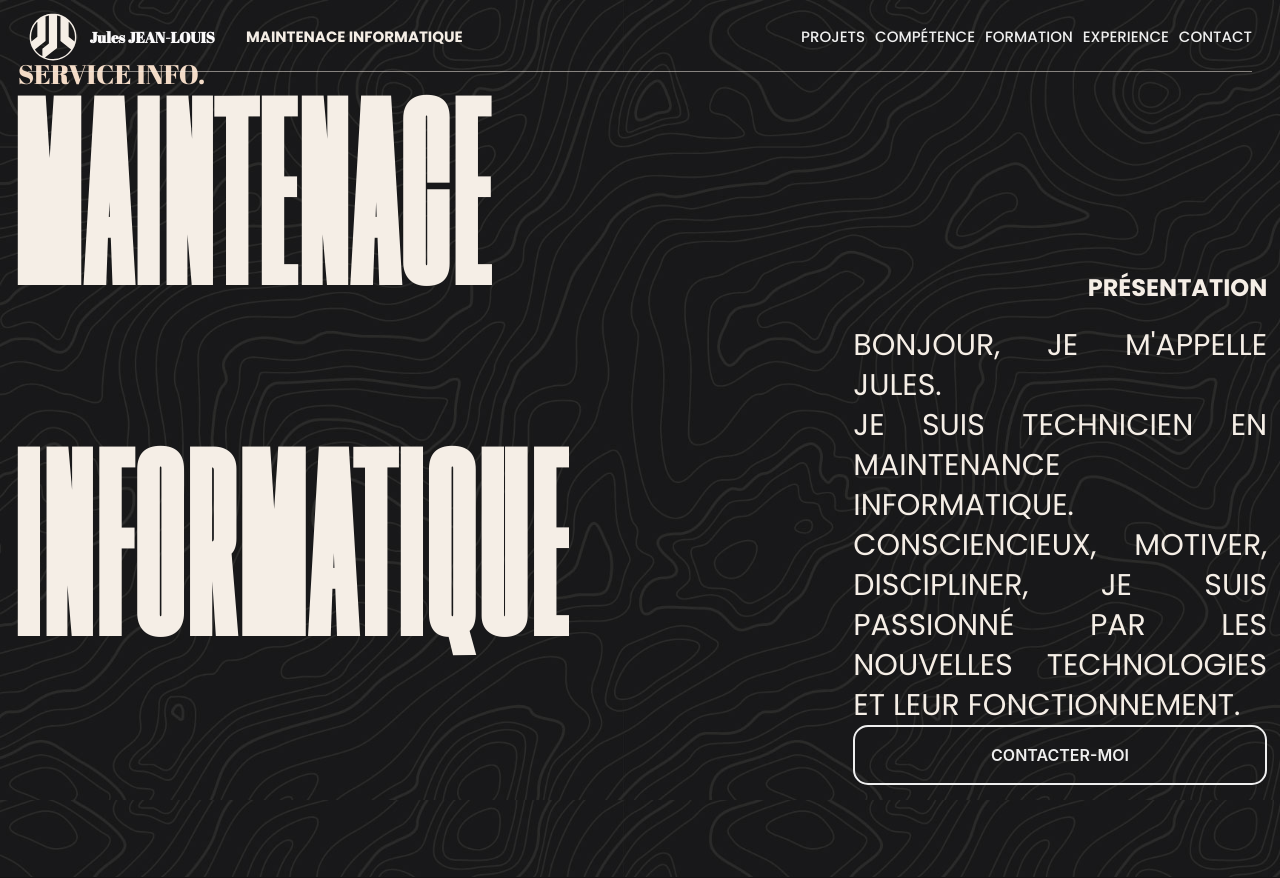
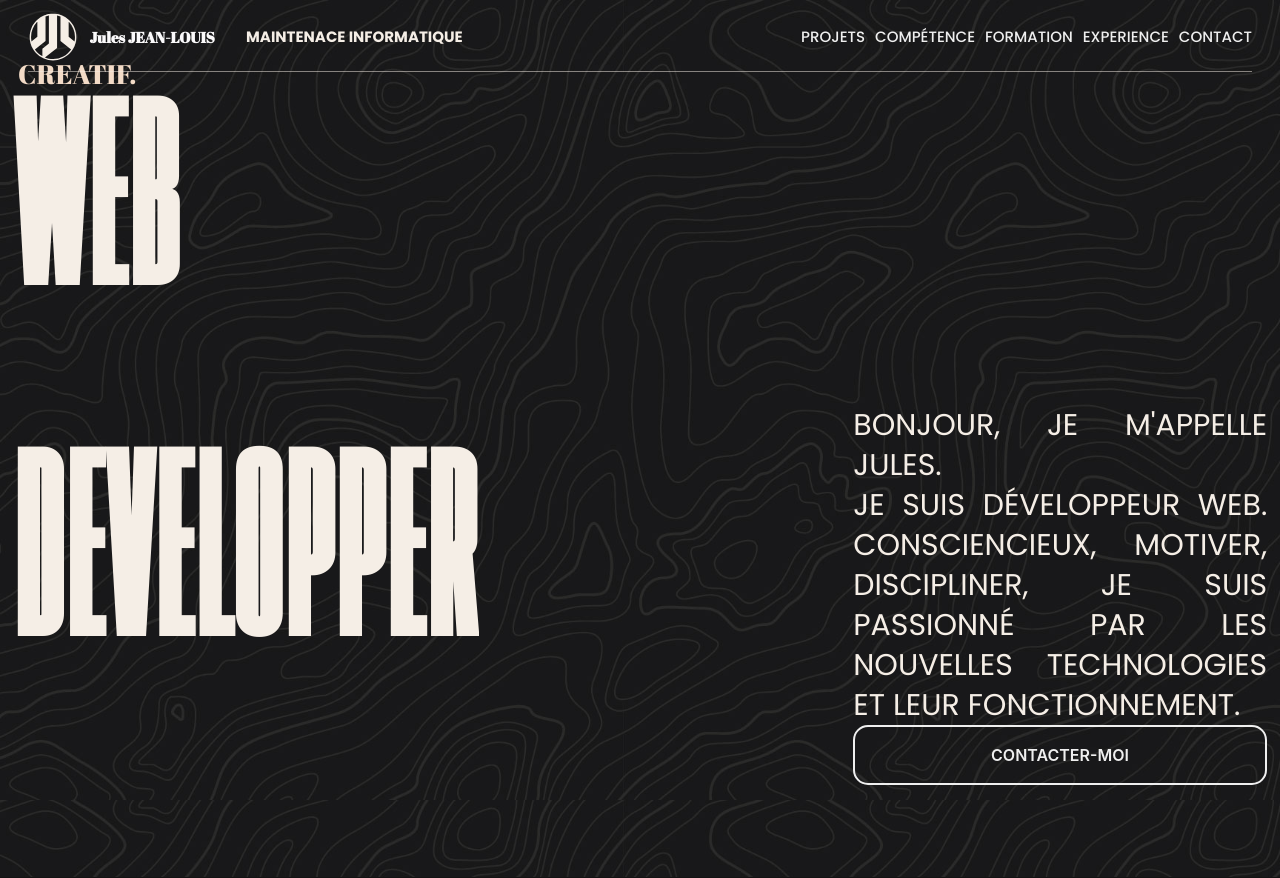
Before and after one commit to jules-jean-louis1/portfolio, a PHP site: page / in a window 1280 px wide. Shown: the top 878 px of the page. Run offline with PHP 8.4, Linux system fonts and the light colour scheme.

Commit message:
change to web dev

```diff
--- a/index.php
+++ b/index.php
@@ -4,7 +4,7 @@
 	<meta charset="utf-8">
 	<meta http-equiv="X-UA-Compatible" content="IE=edge">
     <meta name="viewport" content="width=device-width, initial-scale=1.0">
-	<title>Jules JEAN-LOUIS</title>
+	<title>Jules JEAN-LOUIS - Portefolio</title>
 	<link rel="icon" href="images-cv/JJL-logo19-black.png" type="image/icon type">
 	<link rel="stylesheet" href="style.css" />
 </head>
@@ -71,21 +71,20 @@
 
 					<div class="maintenace">
 						<div class="toptitle-element">
-							<span>service info.</span>
+							<span>Creatif.</span>
 						</div>
 						<h1 class="uppercase">
 							<span class="split" id="split_main">
-								<div class="line" style="transform: translate(0px, 0%);opacity: 1;">maintenace</div>
+								<div class="line" style="transform: translate(0px, 0%);opacity: 1;">Web</div>
 							</span>
 							<span class="split" id="split_info">
-								<div  class="line" style="transform: translate(0px, 0%);opacity: 1;">informatique</div>
+								<div  class="line" style="transform: translate(0px, 0%);opacity: 1;">Developper</div>
 							</span>
 						<h1>
 					</div>
 					<div class="sub2-present">
-						<h2>Présentation</h2>
 						<p id="para-present"> Bonjour, je m'appelle Jules.</p>
-						<p>Je suis technicien en maintenance informatique. Consciencieux, motiver, discipliner, je suis passionné par les nouvelles technologies et leur fonctionnement.</p>
+						<p>Je suis développeur Web. Consciencieux, motiver, discipliner, je suis passionné par les nouvelles technologies et leur fonctionnement.</p>
 						<button class="button-28" role="button"><a href="#section_contact">contacter-moi</a></button>
 					</div>
 				</div>
```
Also changed, not shown: images-cv/projet/classes-php.jpg (added).
